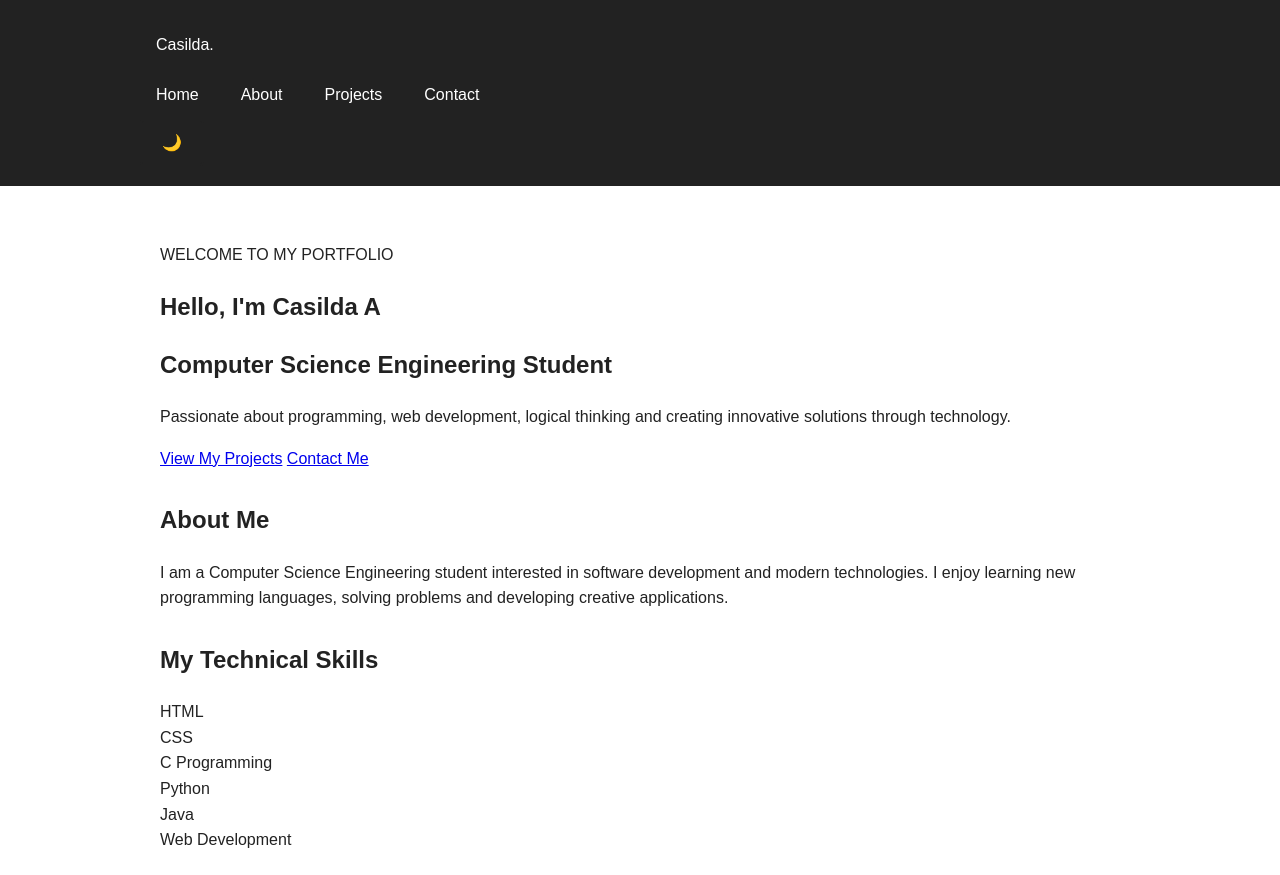
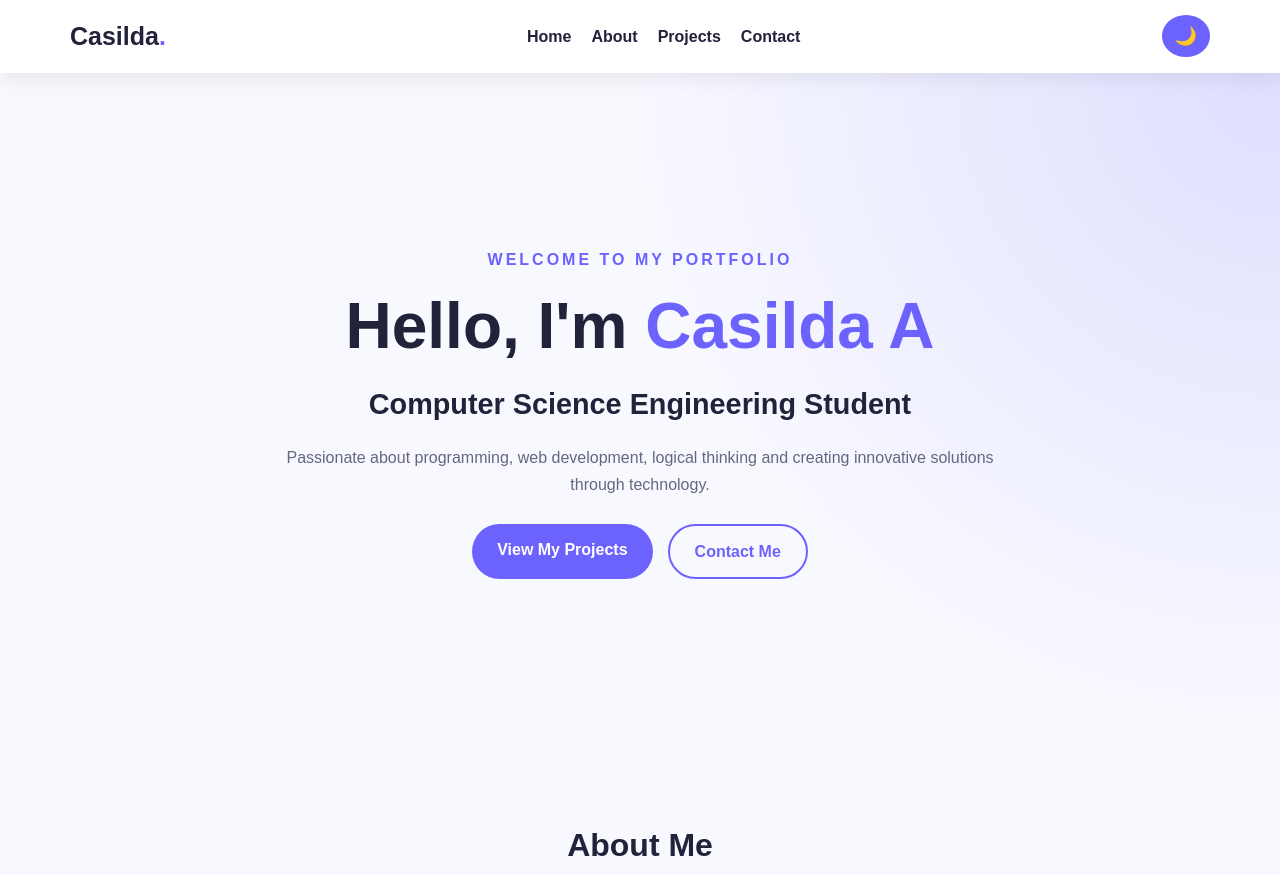
Before and after one commit to acasilda/casilda-portfolio, a plain HTML site: page index.html in a window 1280 px wide. Shown: the top 875 px of the page. Drawn offline with Linux system fonts and the light colour scheme; a script that the page names is missing.

Commit message:
Implement CSS variables for improved styling
Refactor CSS to use variables for colors and styles, enhancing maintainability and theming support.

```diff
--- a/css/style.css
+++ b/css/style.css
@@ -1,142 +1,427 @@
+
+/* ===============================
+   1. CSS VARIABLES
+================================ */
+
+:root {
+    --primary: #6c63ff;
+    --secondary: #8b85ff;
+    --background: #f8f9ff;
+    --surface: #ffffff;
+    --text: #22223b;
+    --muted: #666680;
+    --shadow: 0 5px 20px rgba(0, 0, 0, 0.08);
+    --radius: 14px;
+    --transition: 0.3s ease;
+}
+
+[data-theme="dark"] {
+    --background: #121222;
+    --surface: #202038;
+    --text: #f5f5ff;
+    --muted: #c0c0d0;
+    --shadow: 0 5px 20px rgba(0, 0, 0, 0.3);
+}
+
+/* ===============================
+   2. GLOBAL STYLES
+================================ */
+
 * {
+    margin: 0;
+    padding: 0;
     box-sizing: border-box;
 }
 
 html {
     scroll-behavior: smooth;
+    scroll-padding-top: 80px;
 }
 
 body {
-    margin: 0;
     font-family: Arial, sans-serif;
-    line-height: 1.6;
-    background: #ffffff;
-    color: #222222;
+    background: var(--background);
+    color: var(--text);
+    line-height: 1.7;
+    transition: background var(--transition),
+                color var(--transition);
 }
 
-/* Header */
-
-header {
-    background: #222222;
-    color: #ffffff;
-    padding: 20px;
+a {
+    text-decoration: none;
+    color: inherit;
 }
 
-nav {
-    max-width: 1000px;
-    margin: auto;
+ul {
+    list-style: none;
 }
-
-nav h1 {
-    margin: 0 0 15px;
-}
-
-nav ul {
-    list-style: none;
-    padding: 0;
-    margin: 0;
-
-    display: flex;
-    gap: 10px;
-    flex-wrap: wrap;
-}
-
-nav a {
-    display: inline-block;
-    color: #ffffff;
-    text-decoration: none;
-
-    padding: 12px 16px;
-    min-height: 44px;
-}
-
-nav a:hover {
-    text-decoration: underline;
-}
-
-/* Main content */
-
-main {
-    max-width: 1000px;
-    margin: auto;
-    padding: 40px 20px;
-}
-
-section,
-article {
-    margin-bottom: 30px;
-}
-
-/* Form */
-
-form {
-    max-width: 600px;
-}
-
-form div {
-    margin-bottom: 20px;
-}
-
-label {
-    display: block;
-    font-weight: bold;
-    margin-bottom: 5px;
-}
-
-input,
-textarea {
-    width: 100%;
-    padding: 10px;
-    font: inherit;
-
-    border: 2px solid #555555;
-    border-radius: 4px;
-}
-
-button {
-    padding: 12px 20px;
-    background: #222222;
-    color: #ffffff;
-
-    border: 2px solid #222222;
-    border-radius: 4px;
-
-    font-size: 16px;
-    cursor: pointer;
-}
-
-/* Keyboard accessibility */
-
-a:focus,
-input:focus,
-textarea:focus,
-button:focus {
-    outline: 3px solid #005fcc;
-    outline-offset: 3px;
-}
-
-/* Skip link */
 
 .skip-link {
     position: absolute;
-    left: -9999px;
-    top: 10px;
-}
-
-.skip-link:focus {
+    top: -100px;
     left: 10px;
-
-    background: #ffffff;
-    color: #000000;
-
+    background: var(--primary);
+    color: white;
     padding: 10px;
     z-index: 1000;
 }
 
-/* Footer */
+.skip-link:focus {
+    top: 10px;
+}
 
-footer {
+/* ===============================
+   3. HEADER AND FLEXBOX NAVBAR
+================================ */
+
+.header {
+    background: var(--surface);
+    box-shadow: var(--shadow);
+    position: sticky;
+    top: 0;
+    z-index: 100;
+}
+
+.navbar {
+    min-height: 70px;
+    max-width: 1200px;
+    margin: auto;
+    padding: 15px 5%;
+
+    display: flex;
+    justify-content: space-between;
+    align-items: center;
+    flex-wrap: wrap;
+    gap: 15px;
+}
+
+.logo {
+    font-size: 25px;
+    font-weight: bold;
+}
+
+.logo span {
+    color: var(--primary);
+}
+
+.nav-links {
+    display: flex;
+    align-items: center;
+    gap: 20px;
+}
+
+.nav-links a {
+    font-weight: 600;
+    transition: color var(--transition);
+}
+
+.nav-links a:hover,
+.nav-links a:focus-visible {
+    color: var(--primary);
+}
+
+.theme-toggle {
+    background: var(--primary);
+    color: white;
+    border: none;
+    padding: 10px 13px;
+    border-radius: 50%;
+    cursor: pointer;
+    font-size: 18px;
+}
+
+/* ===============================
+   4. HERO SECTION
+================================ */
+
+.hero {
+    min-height: 75vh;
+    padding: 70px 8%;
+
+    display: grid;
+    place-items: center;
+
     text-align: center;
-    padding: 20px;
-    border-top: 1px solid #cccccc;
+
+    background:
+        radial-gradient(circle at top right,
+        rgba(108, 99, 255, 0.18),
+        transparent 45%);
 }
+
+.hero-content {
+    max-width: 750px;
+    animation: fadeIn 1s ease;
+}
+
+.welcome {
+    color: var(--primary);
+    font-weight: bold;
+    letter-spacing: 3px;
+    margin-bottom: 15px;
+}
+
+.hero h1 {
+    font-size: clamp(2.2rem, 7vw, 4rem);
+    line-height: 1.2;
+    margin-bottom: 15px;
+}
+
+.hero h1 span {
+    color: var(--primary);
+}
+
+.hero h2 {
+    font-size: clamp(1.2rem, 4vw, 1.8rem);
+    margin-bottom: 15px;
+}
+
+.hero-content > p:not(.welcome) {
+    color: var(--muted);
+}
+
+/* ===============================
+   5. BUTTONS WITH FLEXBOX
+================================ */
+
+.hero-buttons {
+    display: flex;
+    justify-content: center;
+    flex-wrap: wrap;
+    gap: 15px;
+    margin-top: 25px;
+}
+
+.btn {
+    display: inline-block;
+    padding: 12px 25px;
+    border-radius: 30px;
+    background: var(--primary);
+    color: white;
+    font-weight: bold;
+    transition: transform var(--transition),
+                background var(--transition);
+}
+
+.btn:hover {
+    transform: translateY(-4px);
+    background: var(--secondary);
+}
+
+.btn.secondary {
+    background: transparent;
+    color: var(--primary);
+    border: 2px solid var(--primary);
+}
+
+/* ===============================
+   6. COMMON SECTIONS
+================================ */
+
+.section {
+    max-width: 1100px;
+    margin: auto;
+    padding: 65px 6%;
+}
+
+.section h2 {
+    font-size: 2rem;
+    text-align: center;
+    margin-bottom: 30px;
+}
+
+.about {
+    text-align: center;
+}
+
+.about p,
+.contact p {
+    max-width: 750px;
+    margin: auto;
+    color: var(--muted);
+}
+
+/* ===============================
+   7. CSS GRID - SKILLS
+================================ */
+
+.skills-grid {
+    display: grid;
+    grid-template-columns: repeat(2, 1fr);
+    gap: 15px;
+}
+
+.skill-card {
+    background: var(--surface);
+    padding: 25px 10px;
+    text-align: center;
+    border-radius: var(--radius);
+    box-shadow: var(--shadow);
+    font-weight: bold;
+    transition: transform var(--transition),
+                color var(--transition);
+}
+
+.skill-card:hover {
+    transform: translateY(-7px);
+    color: var(--primary);
+}
+
+/* ===============================
+   8. CSS GRID - PROJECTS
+================================ */
+
+.project-grid {
+    display: grid;
+    grid-template-columns: 1fr;
+    gap: 25px;
+}
+
+.project-card {
+    background: var(--surface);
+    padding: 30px;
+    border-radius: var(--radius);
+    box-shadow: var(--shadow);
+    border-bottom: 4px solid var(--primary);
+    transition: transform var(--transition);
+}
+
+.project-card:hover {
+    transform: translateY(-8px);
+}
+
+.project-card h3 {
+    color: var(--primary);
+    margin-bottom: 12px;
+}
+
+.project-card p {
+    color: var(--muted);
+}
+
+/* ===============================
+   9. CONTACT SECTION
+================================ */
+
+.contact {
+    text-align: center;
+}
+
+.contact .btn {
+    margin-top: 25px;
+}
+
+/* ===============================
+   10. FOOTER
+================================ */
+
+.footer {
+    background: var(--surface);
+    padding: 25px;
+    text-align: center;
+    color: var(--muted);
+    box-shadow: var(--shadow);
+}
+
+/* ===============================
+   11. ANIMATION
+================================ */
+
+@keyframes fadeIn {
+    from {
+        opacity: 0;
+        transform: translateY(25px);
+    }
+
+    to {
+        opacity: 1;
+        transform: translateY(0);
+    }
+}
+
+/* ===============================
+   12. TABLET RESPONSIVE
+================================ */
+
+@media (min-width: 600px) {
+
+    .skills-grid {
+        grid-template-columns: repeat(3, 1fr);
+    }
+
+    .project-grid {
+        grid-template-columns: repeat(2, 1fr);
+    }
+
+}
+
+/* ===============================
+   13. DESKTOP RESPONSIVE
+================================ */
+
+@media (min-width: 900px) {
+
+    .navbar {
+        padding: 15px 30px;
+    }
+
+    .skills-grid {
+        grid-template-columns: repeat(3, 1fr);
+    }
+
+    .project-grid {
+        grid-template-columns: repeat(3, 1fr);
+    }
+
+    .hero {
+        min-height: 85vh;
+    }
+
+}
+
+/* ===============================
+   14. SMALL MOBILE DEVICES
+================================ */
+
+@media (max-width: 400px) {
+
+    .navbar {
+        justify-content: center;
+    }
+
+    .nav-links {
+        width: 100%;
+        justify-content: center;
+        gap: 12px;
+        font-size: 13px;
+    }
+
+    .hero-buttons {
+        flex-direction: column;
+    }
+
+    .skills-grid {
+        grid-template-columns: 1fr;
+    }
+
+}
+
+/* ===============================
+   15. ACCESSIBILITY
+================================ */
+
+a:focus-visible,
+button:focus-visible {
+    outline: 3px solid var(--primary);
+    outline-offset: 4px;
+}
+
+@media (prefers-reduced-motion: reduce) {
+    *,
+    *::before,
+    *::after {
+        scroll-behavior: auto !important;
+        animation-duration: 0.01ms !important;
+        transition-duration: 0.01ms !important;
+    }
+}
```
